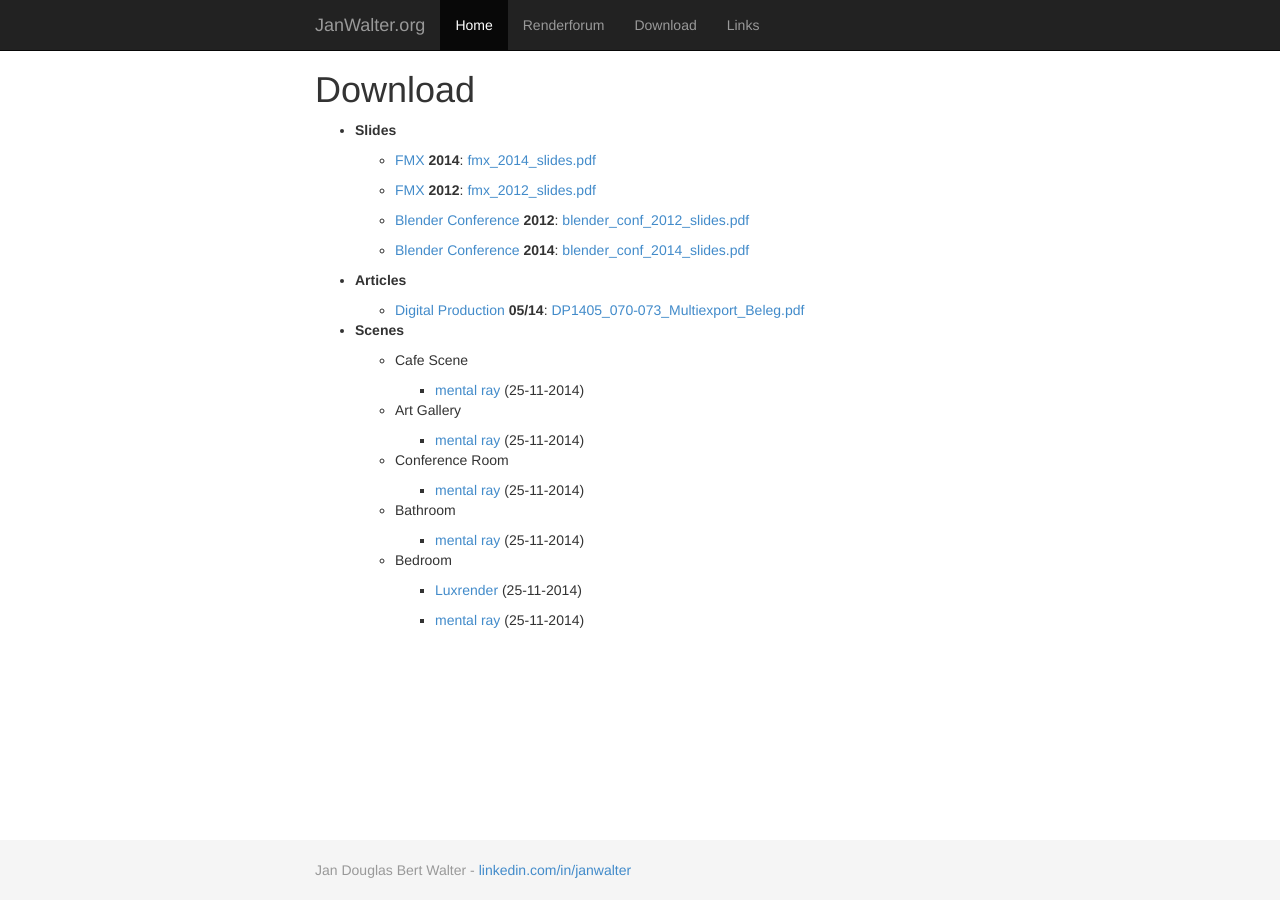
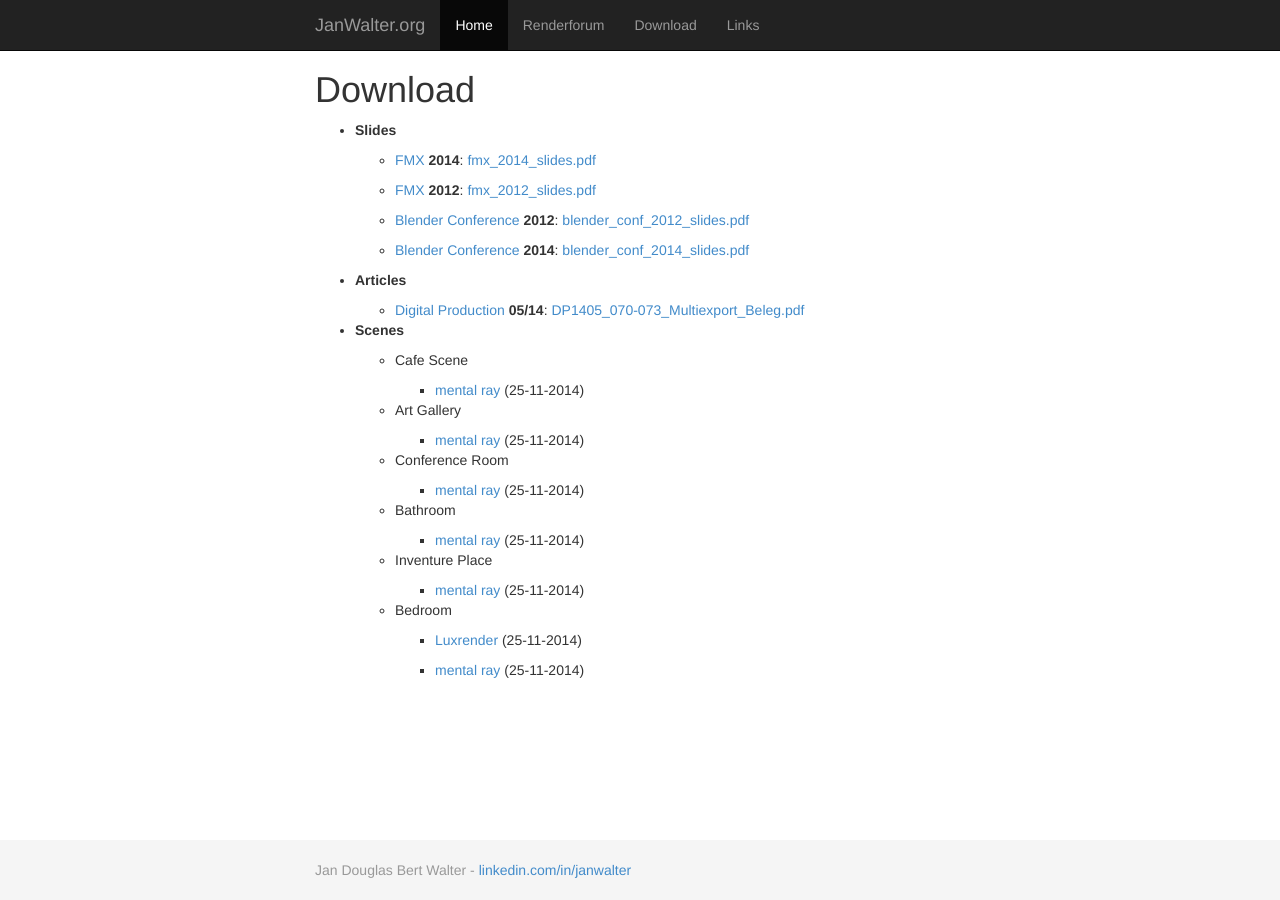
Before and after one commit to wahn/jan_walter_org, a Jekyll site: the page built from download/index.md, in a window 1280 px wide. Built offline with Jekyll 4.4.1, drawn with Linux system fonts in a browser that asks for light colours; Markdown is read by kramdown in place of the engine named in the settings.

Commit message:
Add download link for the Inventure Place scene (for mental ray).

```diff
--- a/download/index.md
+++ b/download/index.md
@@ -41,6 +41,10 @@ Download
 
         + [mental ray](https://www.janwalter.org/Download/Scenes/bathroom_mi.tar.gz) (25-11-2014)
 
+    - Inventure Place
+
+        + [mental ray](https://www.janwalter.org/Download/Scenes/invplace_mi.tar.gz) (25-11-2014)
+
     - Bedroom
 
         + [Luxrender](https://www.janwalter.org/Download/Scenes/bedroom_lxs.tar.gz) (25-11-2014)
```
